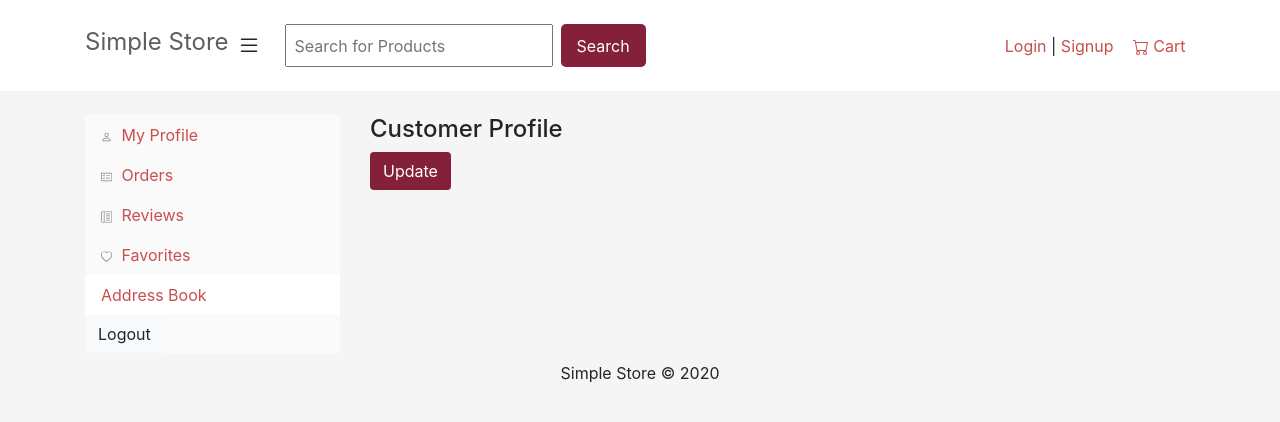
After one commit to Japhethca/simple_store, a Django app: template templates/store/pages/customer-profile.html in a window 1280 px wide. The commit adds this page. Shown: the top 422 px of the page. Run offline with Django 3.2, Linux system fonts and the light colour scheme; the template is opened without the code that fills it, so the values that code supplies are empty; some libraries are stand-ins or nearby versions.

Commit message:
update templates

```diff
--- a/templates/account/signup.html
+++ b/templates/account/signup.html
@@ -1,6 +1,7 @@
 {% extends 'store/base.html' %}
 {% load static %}
 {% load i18n %}
+{% load crispy_forms_tags %}
 
 {% block head_title %}{% trans "Signup" %}{% endblock %}
 {% block extra_css %}
@@ -10,9 +11,10 @@
 <section class="ss__auth-page">
   <h1 class="ss_section-title ">{% trans "Sign Up" %}</h1>
 
-<form class="signup" id="signup_form" method="post" action="{% url 'account_signup' %}?{%if not request.path in request.META.QUERY_STRING %}{{request.META.QUERY_STRING}} {% endif %}">
+  <form class="signup" id="signup_form" method="post"
+    action="{% url 'account_signup' %}?{%if not request.path in request.META.QUERY_STRING %}{{request.META.QUERY_STRING}} {% endif %}">
     {% csrf_token %}
-  {{ form.as_p }}
+    {{ form|crispy }}
     {% if redirect_field_value %}
     <input type="hidden" name="{{ redirect_field_name }}" value="{{ redirect_field_value }}" />
     {% endif %}
--- a/templates/store/base.html
+++ b/templates/store/base.html
@@ -3,34 +3,46 @@
 
 <!DOCTYPE html>
 <html lang="en">
+
 <head>
   <meta charset="UTF-8" />
   <meta name="viewport" content="width=device-width, initial-scale=1.0" />
   <title>
     {% block title %}Simple online Store{% endblock %}
   </title>
-    <link rel="stylesheet" href="https://stackpath.bootstrapcdn.com/bootstrap/4.5.1/css/bootstrap.min.css" integrity="sha384-VCmXjywReHh4PwowAiWNagnWcLhlEJLA5buUprzK8rxFgeH0kww/aWY76TfkUoSX" crossorigin="anonymous">
+  <link rel="stylesheet" href="{% static "css/bootstrap.min.css" %}">
+  {% comment %}
+  <link rel="stylesheet" href="https://stackpath.bootstrapcdn.com/bootstrap/4.5.1/css/bootstrap.min.css"
+    integrity="sha384-VCmXjywReHh4PwowAiWNagnWcLhlEJLA5buUprzK8rxFgeH0kww/aWY76TfkUoSX" crossorigin="anonymous">
+  {% endcomment %}
   {% compress css %}
   {% block styles %}
-        {% comment %} <link rel="stylesheet" href="{% static "css/reset.css" %}"> {% endcomment %}
   <link rel="stylesheet" href={% static "css/styles.css" %}>
   {% endblock styles %}
   {% block extra_css%} {% endblock extra_css %}
   {% endcompress %}
 </head>
-  <body>
-    <div class="container ss_background">
+
+<body class="ss_background">
+  {% block messages %}
+  {% endblock messages %}
   {% block header %}
   {% include 'store/fragments/_header.html' %}
   {% endblock header %}
 
+  <main class="container">
     {% block content %}
     {% endblock content %}
+  </main>
 
-      {% block footer %} {% endblock footer %}
-    </div>
+  {% block footer %} {% include 'store/fragments/_footer.html' %} {% endblock footer %}
 
+
+  <script src="{% static "js/bootstrap.bundle.min.js"%}"></script>
+  {% compress js %}
   <script src={% static "js/main.js"%}></script>
   {% block extra_js %}{% endblock extra_js %}
+  {% endcompress %}
 </body>
+
 </html>
--- a/templates/store/fragments/_footer.html
+++ b/templates/store/fragments/_footer.html
@@ -1,9 +1,9 @@
 {% load static %}
 {% block extra_css %}
-    <link rel="stylesheet" href="{% static "css/footer.css" %}">
+<link rel="stylesheet" href="{% static "css/footer.css" %}">
 {% endblock extra_css %}
 
 
-<footer>
-    This is the footer
+<footer class="m-2">
+  <p class="text-center">Simple Store &copy; 2020</p>
 </footer>
--- a/templates/store/fragments/_header.html
+++ b/templates/store/fragments/_header.html
@@ -2,50 +2,60 @@
 {% block extra_css %}
 <link rel="stylesheet" href="{% static "css/header.css" %}">
 {% endblock extra_css%}
+{% block extra_js %}
+<script src="{% static 'js/header.js' %}"></script>
+{% endblock extra_js %}
 
-<header class="ss__header">
+<header class="ss_header_wrapper p-4">
+  <div class="d-flex container">
     <div class="ss__site-logo">
       <a href="{% url 'home' %}">Simple Store</a>
     </div>
-  {% comment %} <svg width="1em" height="1em" viewBox="0 0 16 16" class="bi bi-list" fill="currentColor" xmlns="http://www.w3.org/2000/svg">
-    <path fill-rule="evenodd" d="M2.5 11.5A.5.5 0 0 1 3 11h10a.5.5 0 0 1 0 1H3a.5.5 0 0 1-.5-.5zm0-4A.5.5 0 0 1 3 7h10a.5.5 0 0 1 0 1H3a.5.5 0 0 1-.5-.5zm0-4A.5.5 0 0 1 3 3h10a.5.5 0 0 1 0 1H3a.5.5 0 0 1-.5-.5z"/>
-  </svg> {% endcomment %}
-  <form action="" class="ss__search-form">
-    <input
-      type="text"
-      placeholder="Search for Products"
-      class="ss__search-input"
-    />
+    {% comment %} show menu on small devices {% endcomment %}
+    <div class="d-flex align-items-center m-2 ml-auto ml-lg-2">
+      <svg class="" width="1.5em" height="1.5em" viewBox="0 0 16 16" class="bi bi-list" fill="currentColor"
+        xmlns="http://www.w3.org/2000/svg">
+        <path fill-rule="evenodd"
+          d="M2.5 11.5A.5.5 0 0 1 3 11h10a.5.5 0 0 1 0 1H3a.5.5 0 0 1-.5-.5zm0-4A.5.5 0 0 1 3 7h10a.5.5 0 0 1 0 1H3a.5.5 0 0 1-.5-.5zm0-4A.5.5 0 0 1 3 3h10a.5.5 0 0 1 0 1H3a.5.5 0 0 1-.5-.5z" />
+      </svg>
+    </div>
+
+    <form action="" class="d-none d-md-flex">
+      <input type="text" placeholder="Search for Products" class="ss__search-input" />
       <button class="ss__search-button">Search</button>
     </form>
 
-  <nav class="ss__nav">
+    <nav class="ss__nav d-none d-md-block">
       <ul class="ss__nav-menu">
         {% if user.is_authenticated %}
         <li class="ss__nav-menu-item">
-        <a href="">{{user.username|title}}</a> /
-        <form action="{% url 'account_logout' %}?next={{request.path}}" style="display:inline;" method="POST">
+          <a href="{% url 'customer' %}">{{user.username|title}}</a> | <form
+            action="{% url 'account_logout' %}?next={{request.path}}" style="display:inline;" method="POST">
             {% csrf_token %}
             {% if redirect_field_value %}
-          <input type="hidden" name="{{ redirect_field_name }}" value="{{ redirect_field_value }}"/>
+            <input type="hidden" name="{{ redirect_field_name }}" value="{{ redirect_field_value }}" />
             {% endif %}
             <button class="ss__logout-btn">Logout</button>
           </form>
         </li>
         {% else %}
         <li class="ss__nav-menu-item">
-        <a href="{% url 'account_login' %}?next={{request.path}}">Login</a> /
-        <a href="{% url 'account_signup' %}?next={{request.path}}">Signup</a>
+          <a href="{% url 'account_login' %}?next={{request.path}}">Login</a> | <a
+            href="{% url 'account_signup' %}?next={{request.path}}">Signup</a>
         </li>
         {% endif %}
         <li class="ss__nav-menu-item">
           <a href="{% url 'cart' %}">
-        <svg width="1em" height="1em" viewBox="0 0 16 16" class="bi bi-cart" fill="currentColor" xmlns="http://www.w3.org/2000/svg">
-          <path fill-rule="evenodd" d="M0 1.5A.5.5 0 0 1 .5 1H2a.5.5 0 0 1 .485.379L2.89 3H14.5a.5.5 0 0 1 .491.592l-1.5 8A.5.5 0 0 1 13 12H4a.5.5 0 0 1-.491-.408L2.01 3.607 1.61 2H.5a.5.5 0 0 1-.5-.5zM3.102 4l1.313 7h8.17l1.313-7H3.102zM5 12a2 2 0 1 0 0 4 2 2 0 0 0 0-4zm7 0a2 2 0 1 0 0 4 2 2 0 0 0 0-4zm-7 1a1 1 0 1 0 0 2 1 1 0 0 0 0-2zm7 0a1 1 0 1 0 0 2 1 1 0 0 0 0-2z"/>
+            <svg width="1em" height="1em" viewBox="0 0 16 16" class="bi bi-cart" fill="currentColor"
+              xmlns="http://www.w3.org/2000/svg">
+              <path fill-rule="evenodd"
+                d="M0 1.5A.5.5 0 0 1 .5 1H2a.5.5 0 0 1 .485.379L2.89 3H14.5a.5.5 0 0 1 .491.592l-1.5 8A.5.5 0 0 1 13 12H4a.5.5 0 0 1-.491-.408L2.01 3.607 1.61 2H.5a.5.5 0 0 1-.5-.5zM3.102 4l1.313 7h8.17l1.313-7H3.102zM5 12a2 2 0 1 0 0 4 2 2 0 0 0 0-4zm7 0a2 2 0 1 0 0 4 2 2 0 0 0 0-4zm-7 1a1 1 0 1 0 0 2 1 1 0 0 0 0-2zm7 0a1 1 0 1 0 0 2 1 1 0 0 0 0-2z" />
             </svg>
             Cart {{cart_items_number|default_if_none:"0"}}
           </a>
         </li>
       </ul>
     </nav>
+
+  </div>
 </header>
--- a/templates/store/fragments/_product_card.html
+++ b/templates/store/fragments/_product_card.html
@@ -1,10 +1,11 @@
 {% load static %}
 {% block extra_css %}
-  <link rel="stylesheet" href="{% static 'css/product_card.css' %}">
+<link rel="stylesheet" href="{% static 'css/product_card.css' %}">
 {% endblock extra_css  %}
 
 <div class="ss__product-card">
-  <img class="ss__product-card-img" src={% if product.image %} {{product.image}} {% else %} {% static 'images/no-product-image.jpg' %} {% endif %} alt="{{product.name}}">
+  <img class="ss__product-card-img" src={% if product.image %} {{product.image}} {% else %}
+    {% static 'images/no-product-image.jpg' %} {% endif %} alt="{{product.name}}">
   <a class="ss__product-title" href="{% url 'product-details' product.name|slugify product.id %}">{{product.name}}</a>
   <div class="ss__product-price">${{product.price}}</div>
 </div>
--- /dev/null
+++ b/templates/store/fragments/_profile-sidebar.html
@@ -0,0 +1,70 @@
+{% load static %}
+{% block extra_css %}
+<link rel="stylesheet" href="{% static 'css/accounts.css'%}">
+{% endblock extra_css %}
+
+{% url 'customer-profile' as customer_profile_url %}
+{% url 'customer-orders' as customer_orders_url %}
+{% url 'customer-address' as customer_address_url %}
+{% url 'customer-reviews' as customer_reviews_url %}
+{% url 'customer-favorites' as customer_favorites_url %}
+{% url 'customer' as customer_url %}
+
+<nav class="profile-sidebar-links">
+    <a href="{{customer_profile_url}}"
+        class="{% if request.path == customer_profile_url or request.path == customer_url %} active {% endif %}">
+        <svg class="profile-sider-icon" width="1em" height="1em" viewBox="0 0 16 16" class="bi bi-person"
+            fill="currentColor" xmlns="http://www.w3.org/2000/svg">
+            <path fill-rule="evenodd"
+                d="M13 14s1 0 1-1-1-4-6-4-6 3-6 4 1 1 1 1h10zm-9.995-.944v-.002.002zM3.022 13h9.956a.274.274 0 0 0 .014-.002l.008-.002c-.001-.246-.154-.986-.832-1.664C11.516 10.68 10.289 10 8 10c-2.29 0-3.516.68-4.168 1.332-.678.678-.83 1.418-.832 1.664a1.05 1.05 0 0 0 .022.004zm9.974.056v-.002.002zM8 7a2 2 0 1 0 0-4 2 2 0 0 0 0 4zm3-2a3 3 0 1 1-6 0 3 3 0 0 1 6 0z" />
+        </svg>
+        <span class="">
+            My Profile
+        </span>
+    </a>
+    <a href="{{customer_orders_url}}" class="{% if request.path == customer_orders_url%} active {% endif %}">
+        <svg class="profile-sider-icon" width="1em" height="1em" viewBox="0 0 16 16" class="bi bi-card-checklist"
+            fill="currentColor" xmlns="http://www.w3.org/2000/svg">
+            <path fill-rule="evenodd"
+                d="M14.5 3h-13a.5.5 0 0 0-.5.5v9a.5.5 0 0 0 .5.5h13a.5.5 0 0 0 .5-.5v-9a.5.5 0 0 0-.5-.5zm-13-1A1.5 1.5 0 0 0 0 3.5v9A1.5 1.5 0 0 0 1.5 14h13a1.5 1.5 0 0 0 1.5-1.5v-9A1.5 1.5 0 0 0 14.5 2h-13z" />
+            <path fill-rule="evenodd"
+                d="M7 5.5a.5.5 0 0 1 .5-.5h5a.5.5 0 0 1 0 1h-5a.5.5 0 0 1-.5-.5zm-1.496-.854a.5.5 0 0 1 0 .708l-1.5 1.5a.5.5 0 0 1-.708 0l-.5-.5a.5.5 0 1 1 .708-.708l.146.147 1.146-1.147a.5.5 0 0 1 .708 0zM7 9.5a.5.5 0 0 1 .5-.5h5a.5.5 0 0 1 0 1h-5a.5.5 0 0 1-.5-.5zm-1.496-.854a.5.5 0 0 1 0 .708l-1.5 1.5a.5.5 0 0 1-.708 0l-.5-.5a.5.5 0 0 1 .708-.708l.146.147 1.146-1.147a.5.5 0 0 1 .708 0z" />
+        </svg>
+        <span class="">
+            Orders
+        </span>
+
+    </a>
+    <a href="{{customer_reviews_url}}" class="{% if request.path == customer_reviews_url%} active {% endif %}">
+        <svg class="profile-sider-icon" width="1em" height="1em" viewBox="0 0 16 16"
+            class="bi bi-layout-text-sidebar-reverse" fill="currentColor" xmlns="http://www.w3.org/2000/svg">
+            <path fill-rule="evenodd"
+                d="M2 1h12a1 1 0 0 1 1 1v12a1 1 0 0 1-1 1H2a1 1 0 0 1-1-1V2a1 1 0 0 1 1-1zm12-1a2 2 0 0 1 2 2v12a2 2 0 0 1-2 2H2a2 2 0 0 1-2-2V2a2 2 0 0 1 2-2h12z" />
+            <path fill-rule="evenodd"
+                d="M5 15V1H4v14h1zm8-11.5a.5.5 0 0 0-.5-.5h-5a.5.5 0 0 0 0 1h5a.5.5 0 0 0 .5-.5zm0 3a.5.5 0 0 0-.5-.5h-5a.5.5 0 0 0 0 1h5a.5.5 0 0 0 .5-.5zm0 3a.5.5 0 0 0-.5-.5h-5a.5.5 0 0 0 0 1h5a.5.5 0 0 0 .5-.5zm0 3a.5.5 0 0 0-.5-.5h-5a.5.5 0 0 0 0 1h5a.5.5 0 0 0 .5-.5z" />
+        </svg>
+        <span class="">
+            Reviews
+        </span>
+    </a>
+    <a href="{{customer_favorites_url}}" class="{% if request.path == customer_favorites_url%} active {% endif %}">
+        <svg class="profile-sider-icon" width="1em" height="1em" viewBox="0 0 16 16" class="bi bi-heart"
+            fill="currentColor" xmlns="http://www.w3.org/2000/svg">
+            <path fill-rule="evenodd"
+                d="M8 2.748l-.717-.737C5.6.281 2.514.878 1.4 3.053c-.523 1.023-.641 2.5.314 4.385.92 1.815 2.834 3.989 6.286 6.357 3.452-2.368 5.365-4.542 6.286-6.357.955-1.886.838-3.362.314-4.385C13.486.878 10.4.28 8.717 2.01L8 2.748zM8 15C-7.333 4.868 3.279-3.04 7.824 1.143c.06.055.119.112.176.171a3.12 3.12 0 0 1 .176-.17C12.72-3.042 23.333 4.867 8 15z" />
+        </svg>
+        <span class="">
+            Favorites
+        </span>
+    </a>
+    <a href="{{customer_address_url}}" class="{% if customer_address_url in request.path %} active {% endif %}">Address
+        Book</a>
+
+    <form action="{% url 'account_logout' %}?next={{request.path}}" method="POST">
+        {% csrf_token %}
+        {% if redirect_field_value %}
+        <input type="hidden" name="{{ redirect_field_name }}" value="{{ redirect_field_value }}" />
+        {% endif %}
+        <button class="btn btn-light">Logout</button>
+    </form>
+</nav>
--- /dev/null
+++ b/templates/store/pages/customer-profile.html
@@ -0,0 +1,15 @@
+{% extends 'store/profile-base.html' %}
+{% load crispy_forms_tags %}
+
+{% block title %}
+Profile
+{% endblock title %}
+
+{% block profile_view %}
+<h4>Customer Profile</h4>
+<form action="">
+    {% csrf_token %}
+    {{profile_form|crispy}}
+    <button class="btn ss__btn">Update</button>
+</form>
+{% endblock profile_view %}
--- /dev/null
+++ b/templates/store/profile-base.html
@@ -0,0 +1,19 @@
+{% extends 'store/base.html' %}
+{% load static %}
+
+{% block extra_css %}
+<link rel="stylesheet" href="{% static 'css/accounts.css' %}" />
+{% endblock extra_css %}
+{% block title %} Customer Profile {% endblock title %}
+
+{% block content %}
+<div class="row mt-4">
+  <div class="col-md-3">
+    {% include 'store/fragments/_profile-sidebar.html' %}
+  </div>
+  <div class="col-md-7 col-sm mt-4 mt-md-0">
+    {% block profile_view %}
+    {% endblock profile_view %}
+  </div>
+</div>
+{% endblock content %}
```
Also changed, not shown: templates/account/login.html (+6 -3 lines), templates/store/fragments/_product_list.html (+5 -5 lines), templates/store/pages/catalog.html (added, +10 -0 lines), templates/store/pages/category.html (added, +7 -0 lines), templates/store/pages/customer-favorites.html (added, +12 -0 lines), templates/store/pages/customer-reviews.html (added, +12 -0 lines), templates/store/pages/home.html (+5 -2 lines), templates/store/pages/product_details.html (+11 -8 lines), templates/store/fragments/_featured_products.html (indentation only). Lines whose indentation alone changed are shown as unchanged.
